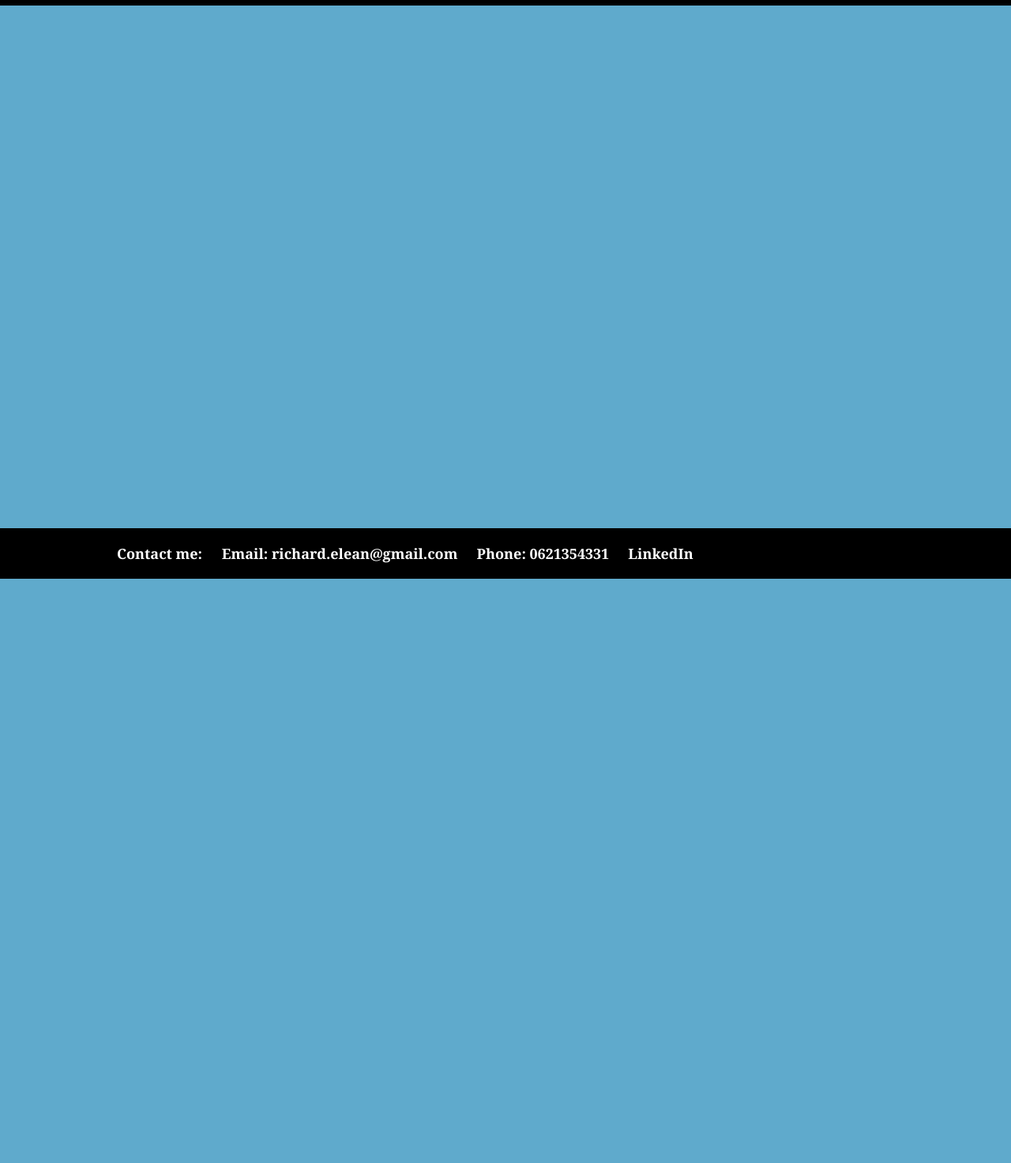
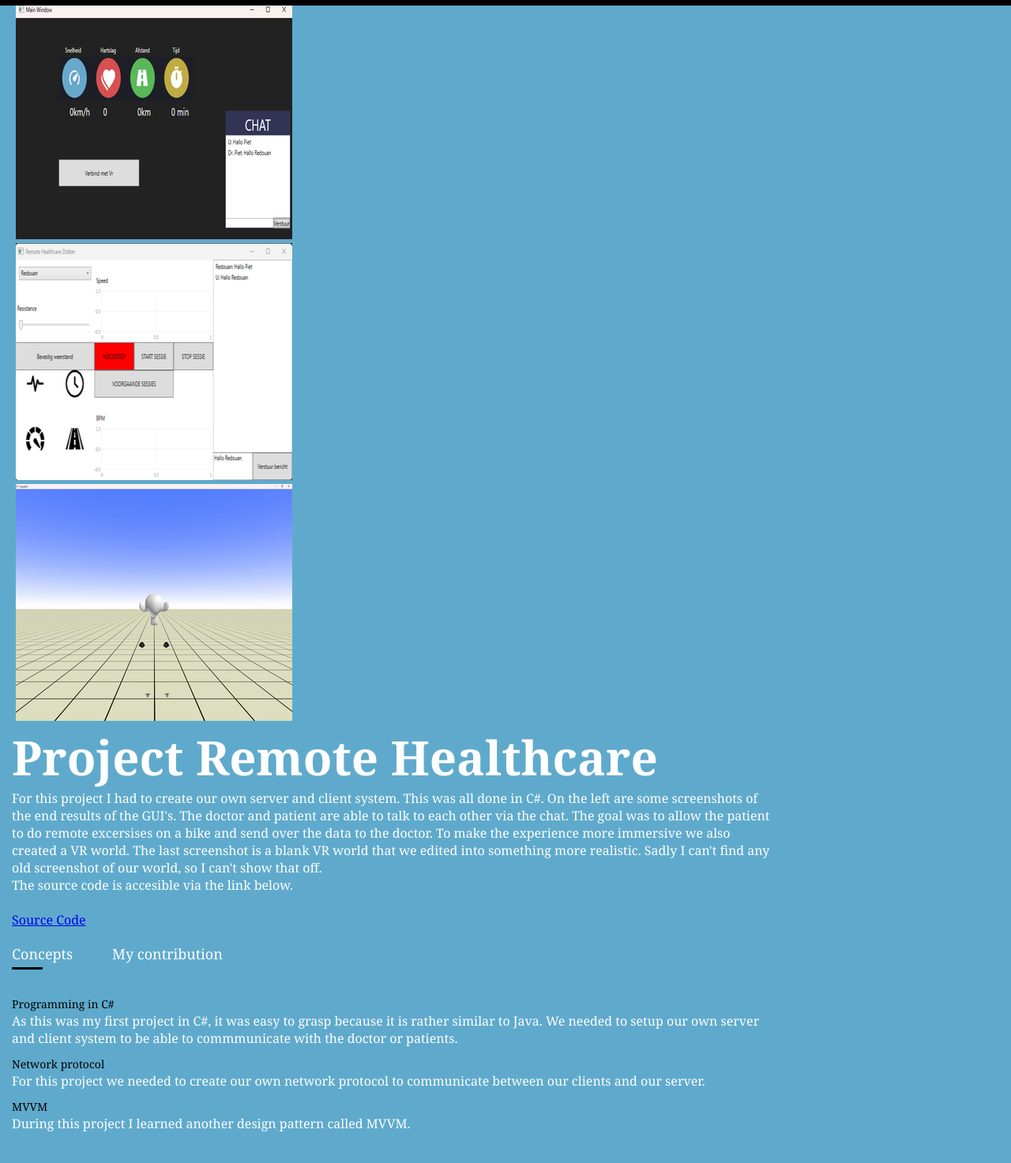
Before and after one commit to NotDutchy/NotDutchy.github.io, a plain HTML site: page projects/remotehealthcare.html in a window 1280 px wide. Shown: the part 67-1540 px from the top of the page at 79% size. Before the commit the page ends 800 px from the top, so only its background shows below. Drawn offline with Linux system fonts and the light colour scheme.

Commit message:
Added remote healthcare page. Added some extras to other pages

```diff
--- a/projects/remotehealthcare.html
+++ b/projects/remotehealthcare.html
@@ -17,9 +17,54 @@
         </nav>
     </header>
 
-    <section class="home" id="home">
-
-    </section>
+    <div class="remote-healthcare">
+        <div class="container">
+            <div class="row">
+                <div class="remote-images">
+                    <div class="image">
+                        <img src="../images/PatientGUIRemote.png"
+                            alt="The window a patient sees when they are logged in.">
+                    </div>
+                    <div class="image">
+                        <img src="../images/DokterGUIRemote.png"
+                            alt="The window a doctor sees when they are logged in.">
+                    </div>
+                    <div class="image">
+                        <img src="../images/VRWorldRemoteHealthcare.png"
+                            alt="The VR world a patient is able to see during a training session.">
+                    </div>
+                </div>
+                <div class="remote-text">
+                    <h1 class="sub-title">
+                        Project Remote Healthcare
+                    </h1>
+                    <p>
+                        For this project I had to create our own server and client system. This was all done in C#. On the left are some screenshots of the end results of the GUI's. The doctor and patient are able to talk to each other via the chat. The goal was to allow the patient to do remote excersises on a bike and send over the data to the doctor. To make the experience more immersive we also created a VR world. The last screenshot is a blank VR world that we edited into something more realistic. Sadly I can't find any old screenshot of our world, so I can't show that off.
+                        <br>
+                        The source code is accesible via the link below.
+                        <br> <br>
+                        <a href="https://github.com/Somfic/2.1-Remote-Healthcare.git" link> Source Code</a>
+                    </p>
+                    <div class="tab-titles">
+                        <p class="tab-links active-link" onclick="opentab('Concepts')">Concepts</p>
+                        <p class="tab-links" onclick="opentab('My contribution')">My contribution</p>
+                    </div>
+                    <div class="tab-contents active-tab" id="Concepts">
+                        <ul>
+                            <li><span>Programming in C#</span><br>As this was my first project in C#, it was easy to grasp because it is rather similar to Java. We needed to setup our own server and client system to be able to commmunicate with the doctor or patients. </li>
+                            <li><span>Network protocol</span><br>For this project we needed to create our own network protocol to communicate between our clients and our server. </li>
+                            <li><span>MVVM</span><br>During this project I learned another design pattern called MVVM.</li>
+                    </div>
+                    <div class="tab-contents" id="My contribution">
+                        <ul>
+                            <li><span>MVVM GUI</span><br>One of my jobs during this project was figuring out how to make the GUI's. We used the MVVM pattern for our GUI structure. This makes it easy to separate logic from data objects. This way data can be edited without having to acces the GUI class itself.</li>
+                            <li><span>VR Engine</span><br>Another part I did during this project was figuring out how to change the VR world in the engine.</li>
+                        </ul>
+                    </div>
+                </div>
+            </div>
+        </div>
+    </div>
 
     <footer class="contact" id="contact">
         <nav class="contact-content">
@@ -29,6 +74,25 @@
             <a href="https://www.linkedin.com/in/richard-elean-notdutchy/" target="_blank">LinkedIn</a>
         </nav>
     </footer>
+
+    <script>
+        var tablinks = document.getElementsByClassName("tab-links");
+        var tabcontents = document.getElementsByClassName("tab-contents");
+
+        function opentab(tabname) {
+            for(tablink of tablinks){
+                tablink.classList.remove("active-link");
+            }
+
+            for(tabcontent of tabcontents){
+                tabcontent.classList.remove("active-tab");
+            }
+
+            event.currentTarget.classList.add("active-link");
+            document.getElementById(tabname).classList.add("active-tab");
+        }
+    </script>
+
 </body>
 
 
--- a/style.css
+++ b/style.css
@@ -183,6 +183,10 @@ img.photo {
     text-align: center;
 }
 
+.projects h3{
+    text-align: center;
+}
+
 .project-list{
     display: grid;
     grid-template-columns: repeat(auto-fit, minmax(250px,1fr));
@@ -263,3 +267,26 @@ img.photo {
     height: 20%;
     padding-top: 70px;
 }
+
+.remote-images{
+    padding-left: 20px;
+}
+.remote-text{
+    flex-basis: 75%;
+    margin-left: 15px;
+}
+
+.remote-healthcare{
+    padding: 70px 0px;
+}
+
+.TwoDGraphics{
+    align-items: center;
+    display: flex;
+    padding: 70px 20px;
+}
+
+.TwoDGraphics-text{
+    align-items: center;
+    padding-left: 50px;
+}
```
Also changed, not shown: index.html (+2 -1 lines), otherpages/projects.html (+1 -0 lines), projects/2DGraphics.html (+13 -2 lines), projects/boebot.html (+2 -1 lines), projects/quizteling.html (+1 -1 lines), images/DokterGUIRemote.png (added), images/PatientGUIRemote.png (added), images/VRWorldRemoteHealthcare.png (added).
